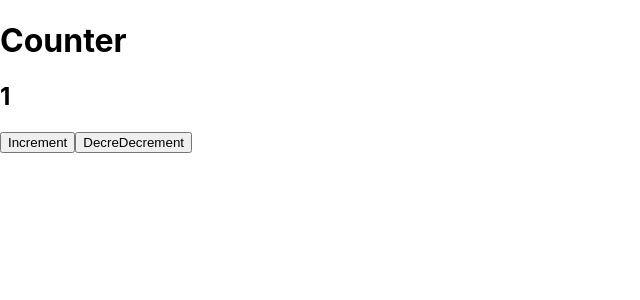
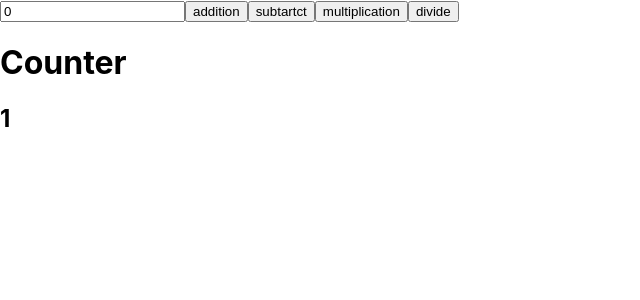
Before and after one commit to 12NikhilKumar/redux, a React (Create React App) app: page / in a window 1280 px wide. Shown: the top 300 px of the page, without its empty margins (0-640 px from the left). Built offline with nearby package versions, Linux system fonts and the light colour scheme.

Commit message:
mathmatical opration

```diff
--- a/src/counter/counter.js
+++ b/src/counter/counter.js
@@ -1,25 +1,33 @@
 import React from 'react';
 import {useDispatch} from 'react-redux'
-import { decrementCount, incrementCount } from '../redux1/action';
+import { decrementCount, divideCount, incrementCount, multiplyCount } from '../redux1/action';
 import { useSelector } from 'react-redux';
+import CounterProps from './counterinput';
 const Counter = ()=>{
     const dispatch = useDispatch();
-    const handleIncrement = ()=>{
-        const action = incrementCount(1);
+    const handleIncrement = (value)=>{
+        const action = incrementCount(Number(value));
         dispatch(action);
     };
-    const handleDecrement = ()=>{
-        const action = decrementCount(1);
+    const handleDecrement = (value)=>{
+        const action = decrementCount(value);
+        dispatch(action);
+    }
+    const handleMultiply = (value)=>{
+        const action = multiplyCount(Number(value));
+        dispatch(action);
+    }
+    const handleDvide = (value)=>{
+        const action = divideCount(Number(value));
         dispatch(action);
     }
     const count = useSelector((state)=>state.count)
     console.log(count)
     return (
         <div>
+            <CounterProps onIcrease={handleIncrement} onDecrease={handleDecrement} onMultiplay={handleMultiply} onDvide={handleDvide}/>
             <h1>Counter</h1>
             <h2>{count}</h2>
-            <button onClick={handleIncrement}>Increment</button>
-            <button onClick={handleDecrement}>DecreDecrement</button>
         </div>
     )
 }
--- /dev/null
+++ b/src/counter/counterinput.js
@@ -0,0 +1,14 @@
+import React from "react"
+const CounterProps = ({onIcrease,onDecrease,onMultiplay,onDvide})=>{
+    const [state,setState] = React.useState(0);
+    return(
+        <div>
+            <input type='number' value={state} onChange={(e)=>setState(e.target.value)} placeholder="add something" />
+            <button onClick={()=>onIcrease(state)}>addition</button>
+            <button onClick={()=>onDecrease(state)}>subtartct</button>
+            <button onClick={()=>onMultiplay(state)}>multiplication</button>
+            <button onClick={()=>onDvide(state)}>divide</button>
+        </div>
+    )
+}
+export default CounterProps
--- a/src/redux1/action.js
+++ b/src/redux1/action.js
@@ -1,6 +1,8 @@
 export const actionConstants = {
     INCREMENT_COUNT: "INCREMENT_COUNT",
-    DECREMENT_COUNT: "DECREMENT_COUNT"
+    DECREMENT_COUNT: "DECREMENT_COUNT",
+    MULTIPLE_COUNT: "MULTIPLE_COUNT",
+    DVIDE_COUNT: "DVIDE_COUNT"
 }
 export const incrementCount = (amount)=>({
     type: actionConstants.INCREMENT_COUNT,
@@ -10,3 +12,11 @@ export const decrementCount = (amount)=>({
     type: actionConstants.DECREMENT_COUNT,
     payload: amount
 })
+export const multiplyCount = (amount)=>({
+    type: actionConstants.MULTIPLE_COUNT,
+    payload: amount
+})
+export const divideCount = (amount)=>({
+    type: actionConstants.DVIDE_COUNT,
+    payload: amount
+})
--- a/src/redux1/reducer.js
+++ b/src/redux1/reducer.js
@@ -16,6 +16,18 @@ function reducer(state= initState,action){
                 ...state,
                 count : state.count - action.payload
             }
+
+        case actionConstants.MULTIPLE_COUNT :
+            return {
+                ...state,
+                count : state.count * action.payload
+            }
+
+        case actionConstants.DVIDE_COUNT :
+            return {
+                ...state,
+                count : state.count / action.payload
+            }
         default :
             return state;
     }
```
